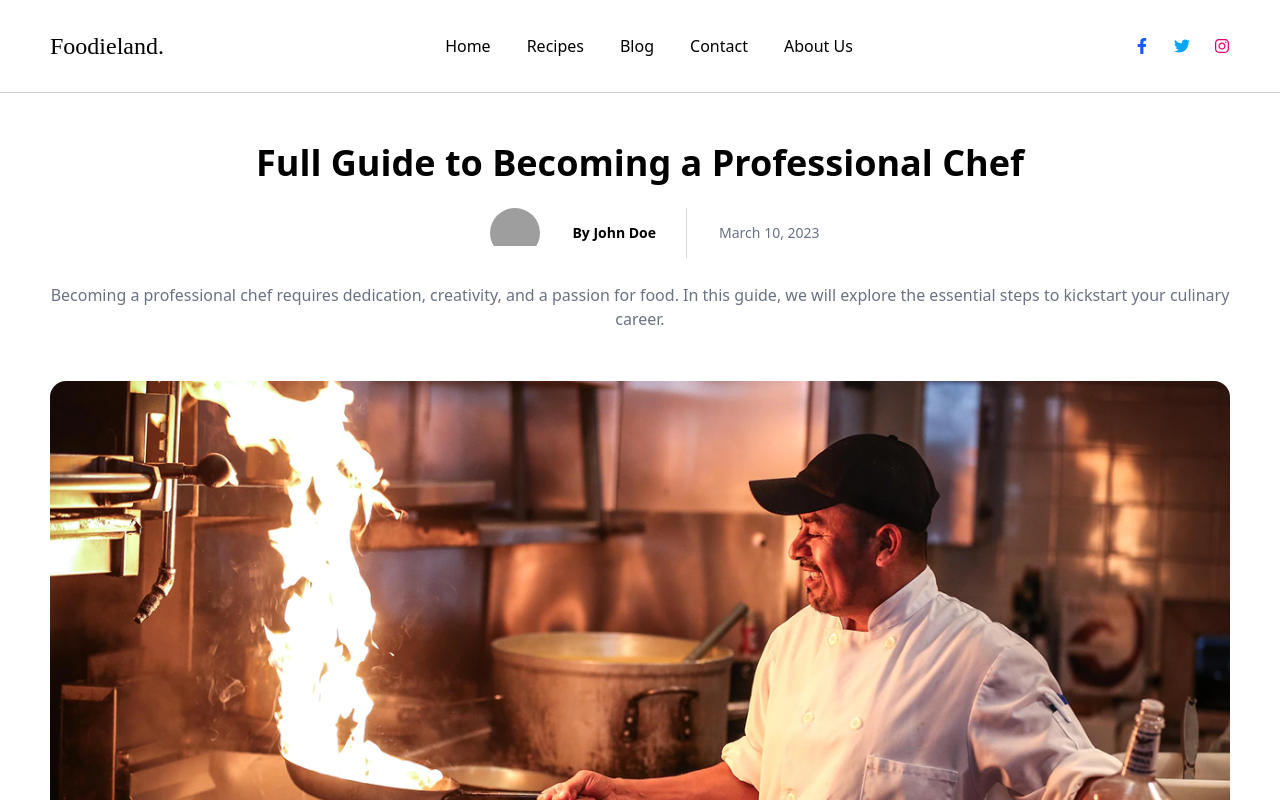
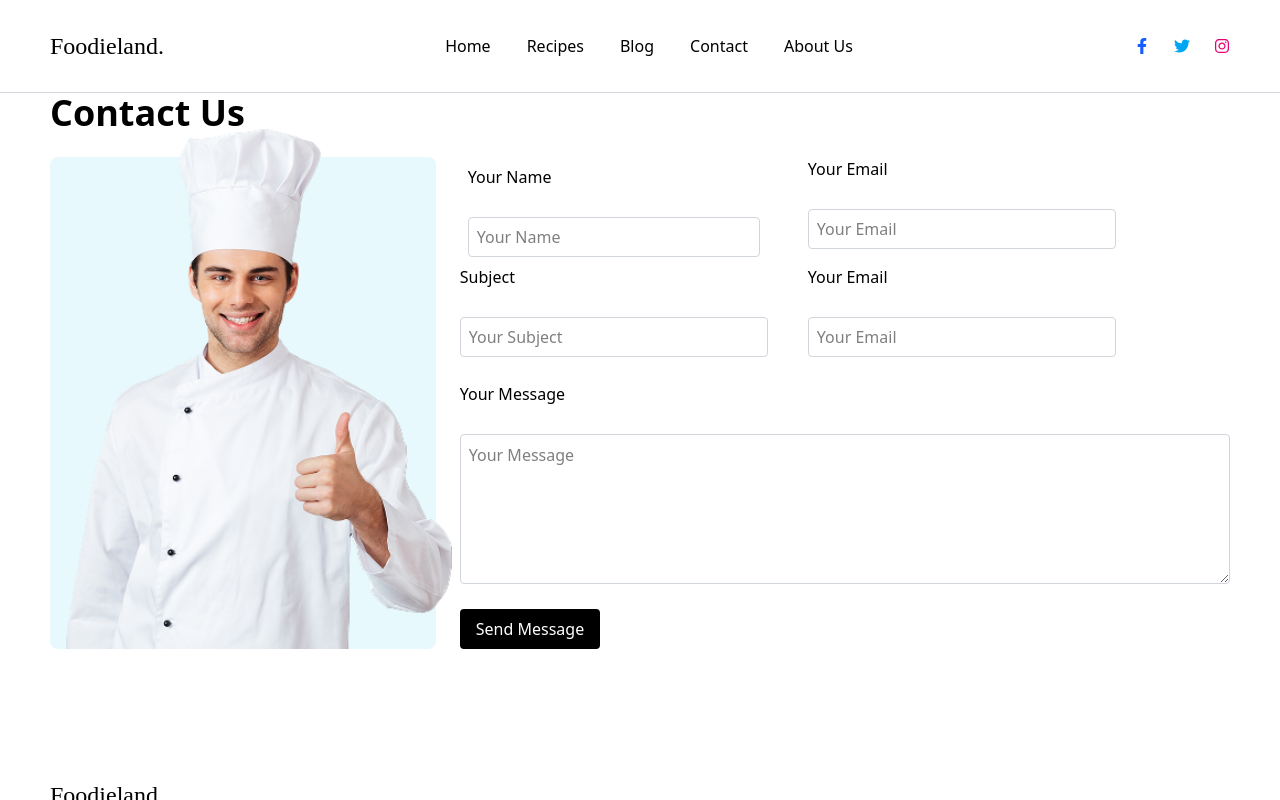
Before and after one commit to CodeShiran/Food-Recipe-Blog, a React (Vite) app in the folder frontend/: page /contact in a window 1280 px wide. Shown: the top 800 px of the page. Built offline with nearby package versions, Linux system fonts and the light colour scheme; grey boxes are pictures that could not be loaded.

Commit message:
feat: add Contact page and update App component to include it

```diff
--- a/frontend/src/App.jsx
+++ b/frontend/src/App.jsx
@@ -5,12 +5,13 @@ import RecipeDetails from './pages/RecipeDetails'
 import Footer from './components/Footer'
 import BlogList from './pages/BlogList'
 import BlogPost from './pages/BlogPost'
+import Contact from './pages/Contact'
 
 const App = () => {
   return (
     <div>
       <Navbar />
-      <BlogPost />
+      <Contact />
       <Footer />
     </div>
   )
--- a/frontend/src/assets/assets.js
+++ b/frontend/src/assets/assets.js
@@ -16,6 +16,7 @@ import Post4 from './post4.png'
 import Post5 from './post5.png'
 import Post6 from './post6.png'
 import ChefCooking from './cookingchef.png'
+import ContactPerson from './contactperson.png'
 
 
 export const assets = {
@@ -37,6 +38,7 @@ export const assets = {
   post5: Post5,
   post6: Post6,
   chefCooking: ChefCooking,
+  contactPerson: ContactPerson,
   // Add more assets here
 }
 
--- /dev/null
+++ b/frontend/src/pages/Contact.jsx
@@ -0,0 +1,53 @@
+import React from "react";
+import assets from "../assets/assets";
+
+const Contact = () => {
+  return (
+    <div className="md:px-[50px] px-[25px]">
+      <div>
+        <h1 className="text-4xl font-bold">Contact Us</h1>
+        <div className="flex flex-row gap-6 mt-6">
+          <div className="flex-1/3 bg-[#E7F9FD] p-4 rounded-lg relative">
+            <img src={assets.contactPerson} className="w-full h-auto object-cover absolute bottom-0" alt="" />
+          </div>
+          <div className="flex-2/3">
+            <div className="flex flex-row gap-10">
+              <div className="flex flex-col w-[40%] gap-7 items-start p-2">
+                <p>Your Name</p>
+                <input type="text" placeholder="Your Name" className="w-full h-[40px] p-2 border border-gray-300 rounded" />
+              </div>
+              <div className="flex flex-col w-[40%] gap-7 items-start ">
+                <p>Your Email</p>
+                <input type="email" placeholder="Your Email" className="w-full h-[40px] p-2 border border-gray-300 rounded" />
+              </div>
+            </div>
+            <div className="flex flex-row gap-10">
+              <div className="flex flex-col w-[40%] gap-7 items-start">
+                <p>Subject</p>
+                <input type="text" placeholder="Your Subject" className="w-full h-[40px] p-2 border border-gray-300 rounded" />
+              </div>
+              <div className="flex flex-col w-[40%] gap-7 items-start">
+                <p>Your Email</p>
+                <input type="email" placeholder="Your Email" className="w-full h-[40px] p-2 border border-gray-300 rounded" />
+              </div>
+            </div>
+            <div className="flex flex-row mt-[25px] ">
+                <div className="flex flex-col w-[100%] gap-7 items-start">
+                    <p>Your Message</p>
+                    <textarea
+                    placeholder="Your Message"
+                    className="w-full h-[150px] p-2 border border-gray-300 rounded"
+                    ></textarea>
+                </div>
+            </div>
+            <div className="flex flex-row mt-[25px] justify-start">
+                <button className="bg-black text-white py-2 px-4 rounded">Send Message</button>
+            </div>
+          </div>
+        </div>
+      </div>
+    </div>
+  );
+};
+
+export default Contact;
```
Also changed, not shown: frontend/src/assets/contactperson.png (added).
